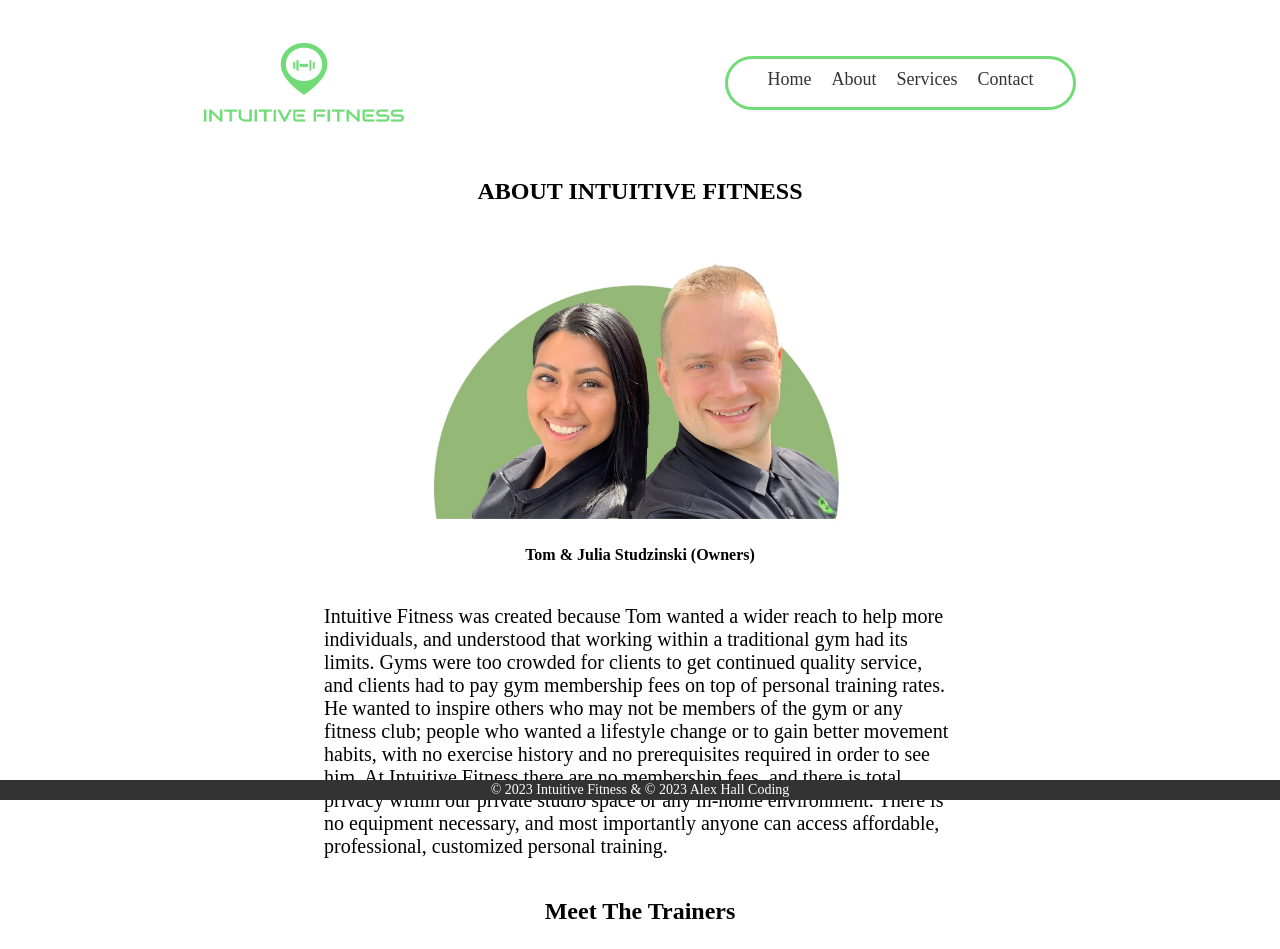
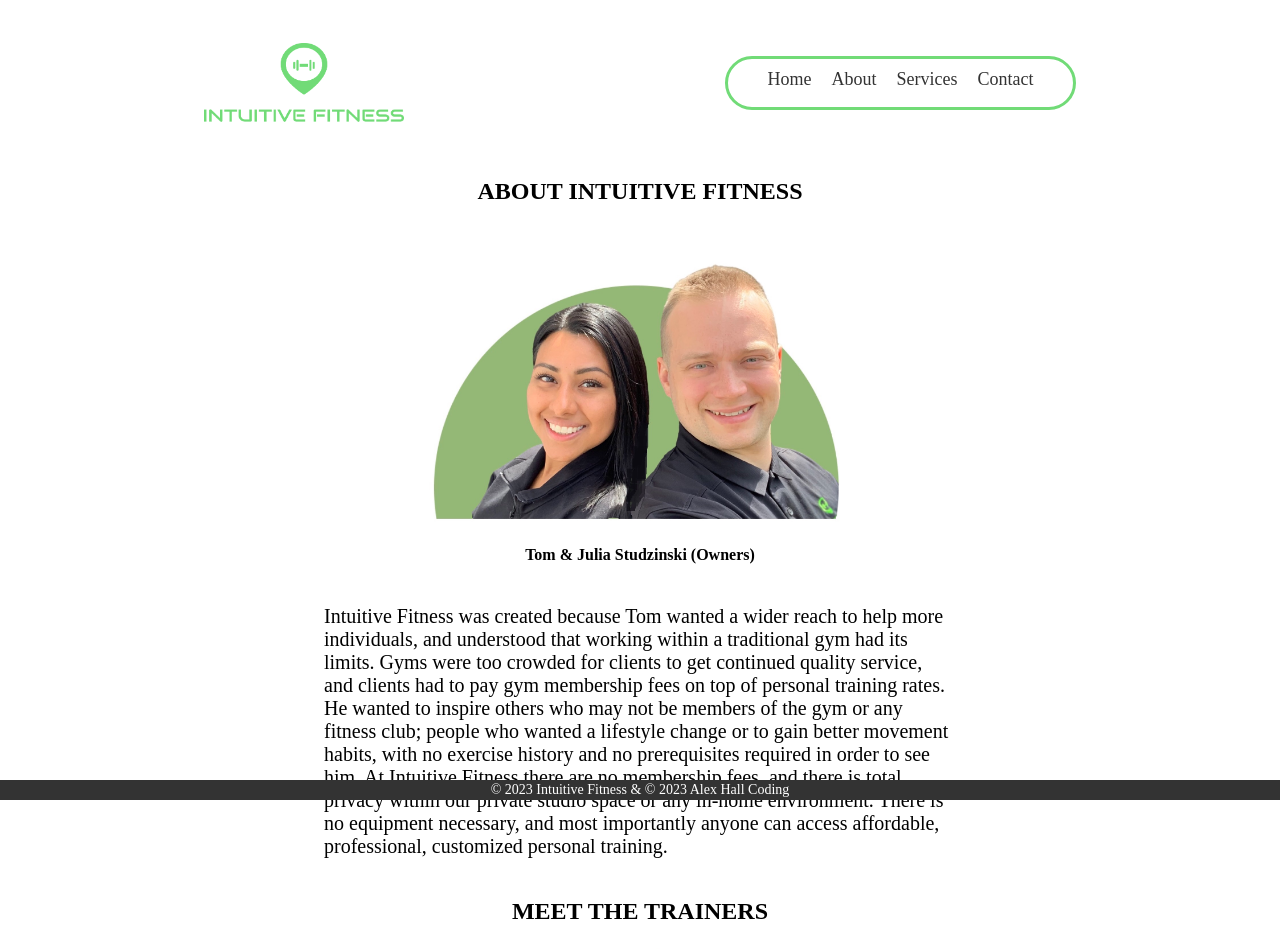
Before and after one commit to alexh34222/intuitive-fitness, a React (Vite) app: page /about in a window 1280 px wide. Shown: the top 949 px of the page. Built offline with nearby package versions, Linux system fonts and the light colour scheme.

Commit message:
updated about

```diff
--- a/src/Components/About.jsx
+++ b/src/Components/About.jsx
@@ -35,7 +35,7 @@ export default function About() {
         </div>
       </div>
       <div className="aboutSectionTwo">
-        <h2>Meet The Trainers</h2>
+        <h2>MEET THE TRAINERS</h2>
         <img src={Tom} alt="Tom (Trainer/Owner)" />
         <h4>Tom Studzinski (Owner/Trainer)</h4>
         <div className="aboutSectionTwoText">
```
Also changed, not shown: 12 other files (tests, documents, lock files or other folders).
